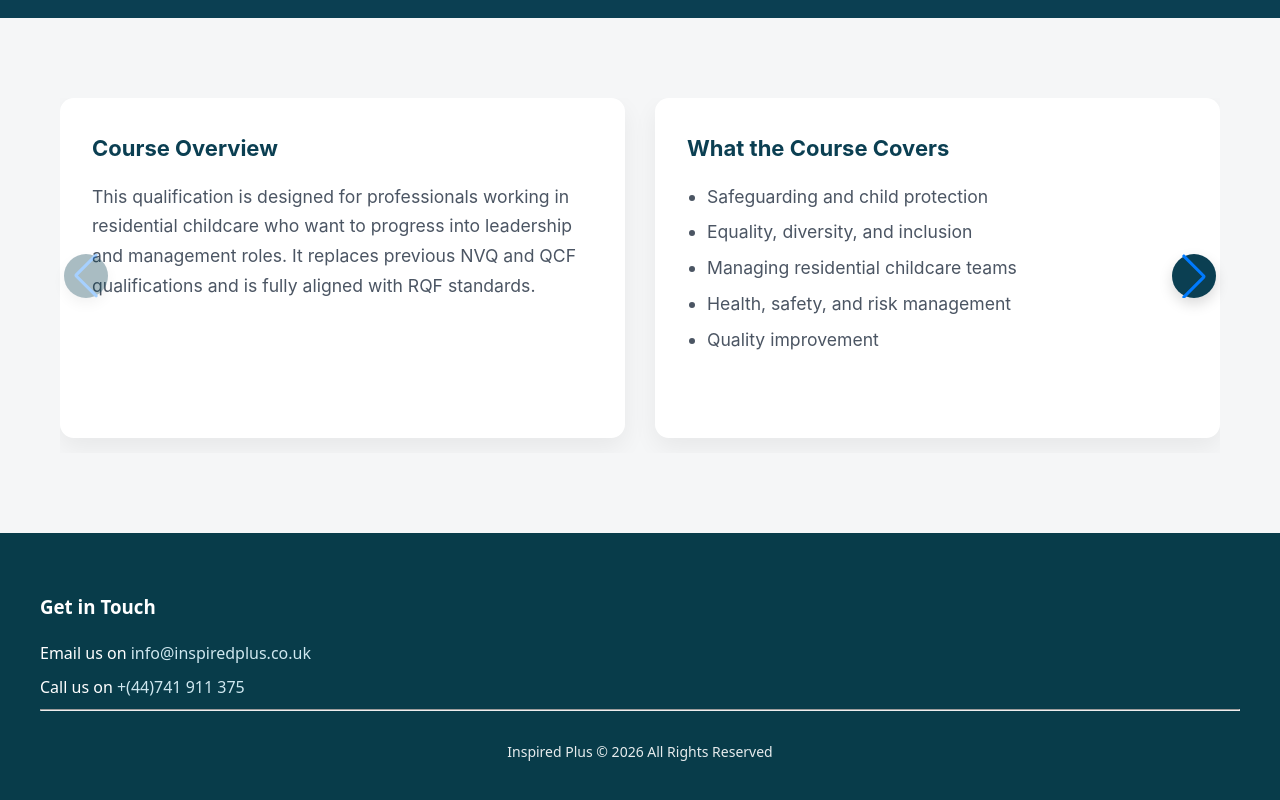
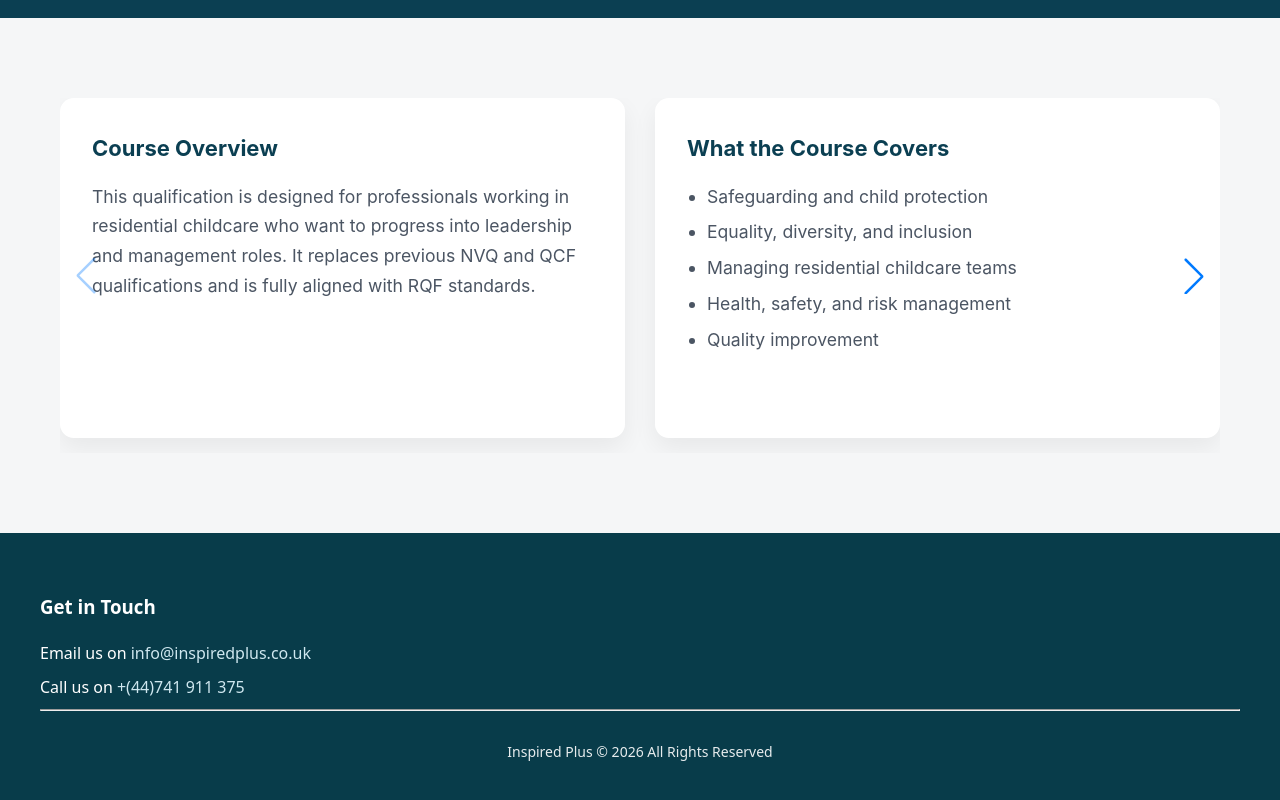
Before and after one commit to HudsonWayne/Inspired-Plus, a React (Vite) app in the folder inspired_plus/: page /services in a window 1280 px wide. Shown: the part 651-1451 px from the top of the page. Built offline with nearby package versions, Linux system fonts and the light colour scheme.

Commit message:
initial commit

```diff
--- a/inspired_plus/src/components/Our-Services/Services.css
+++ b/inspired_plus/src/components/Our-Services/Services.css
@@ -160,30 +160,33 @@
 }
 
 .custom-arrow {
-  width: 42px;
-  height: 42px;
-  background: #0b3f52;
-  border-radius: 50%;
-  color: white;
+  width: auto;
+  height: auto;
+  background: none; /* removed circle */
+  border-radius: 0;
+  color: #0b3f52;
   display: flex;
   align-items: center;
   justify-content: center;
-  box-shadow: 0 6px 14px rgba(0,0,0,0.15);
+  font-size: 22px;
+  cursor: pointer;
   transition: all 0.25s ease;
+  padding: 4px 8px;
 }
 
 /* REMOVE SWIPER DEFAULT ICON SIZE */
 
 .swiper-button-prev::after,
 .swiper-button-next::after {
-  font-size: 16px;
+  font-size: 22px;
   font-weight: bold;
+  color: #0b3f52;
 }
 
 /* HOVER EFFECT */
 
 .custom-arrow:hover {
-  background: #092f3c;
+  color: #092f3c;
   transform: translateY(-2px);
 }
 
```
